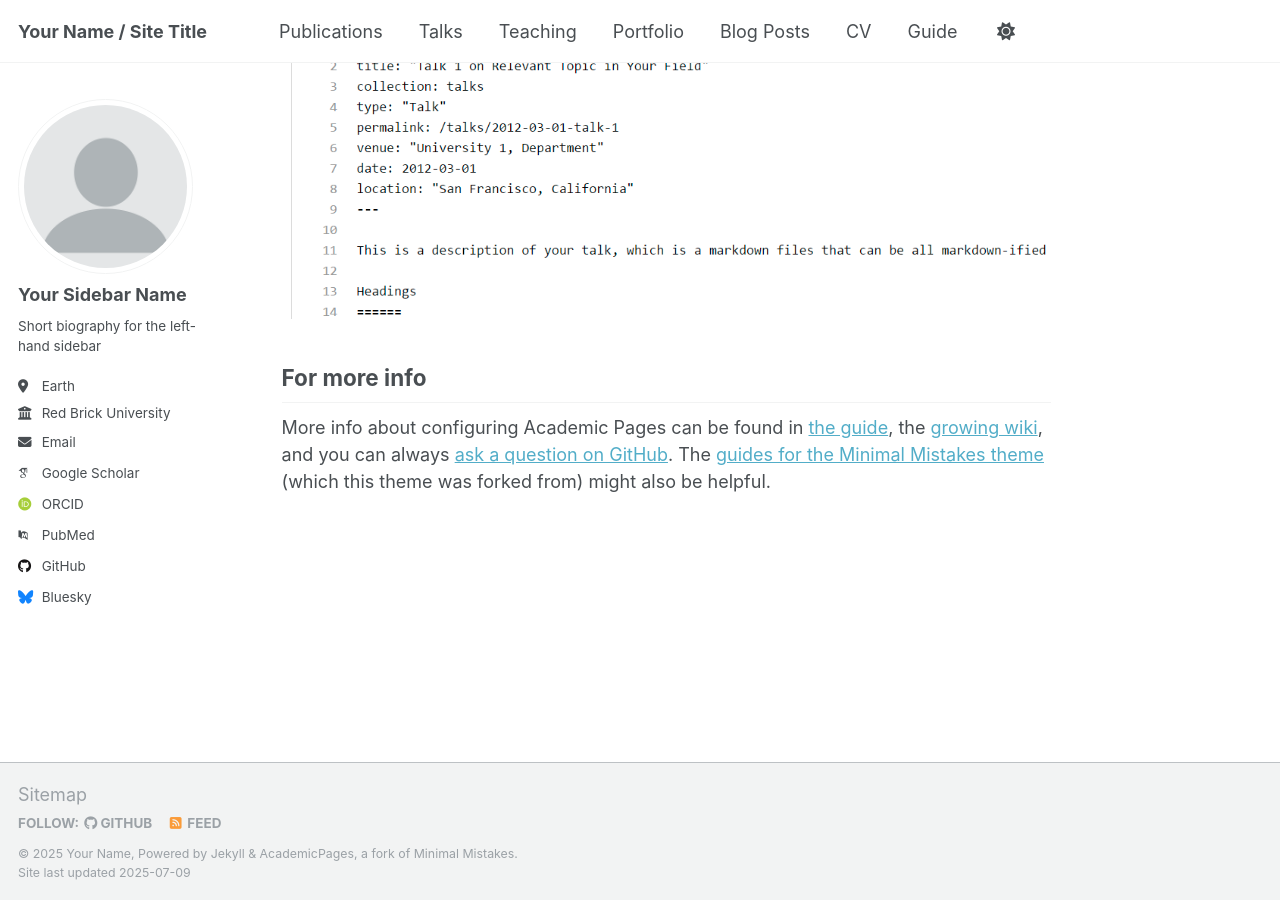
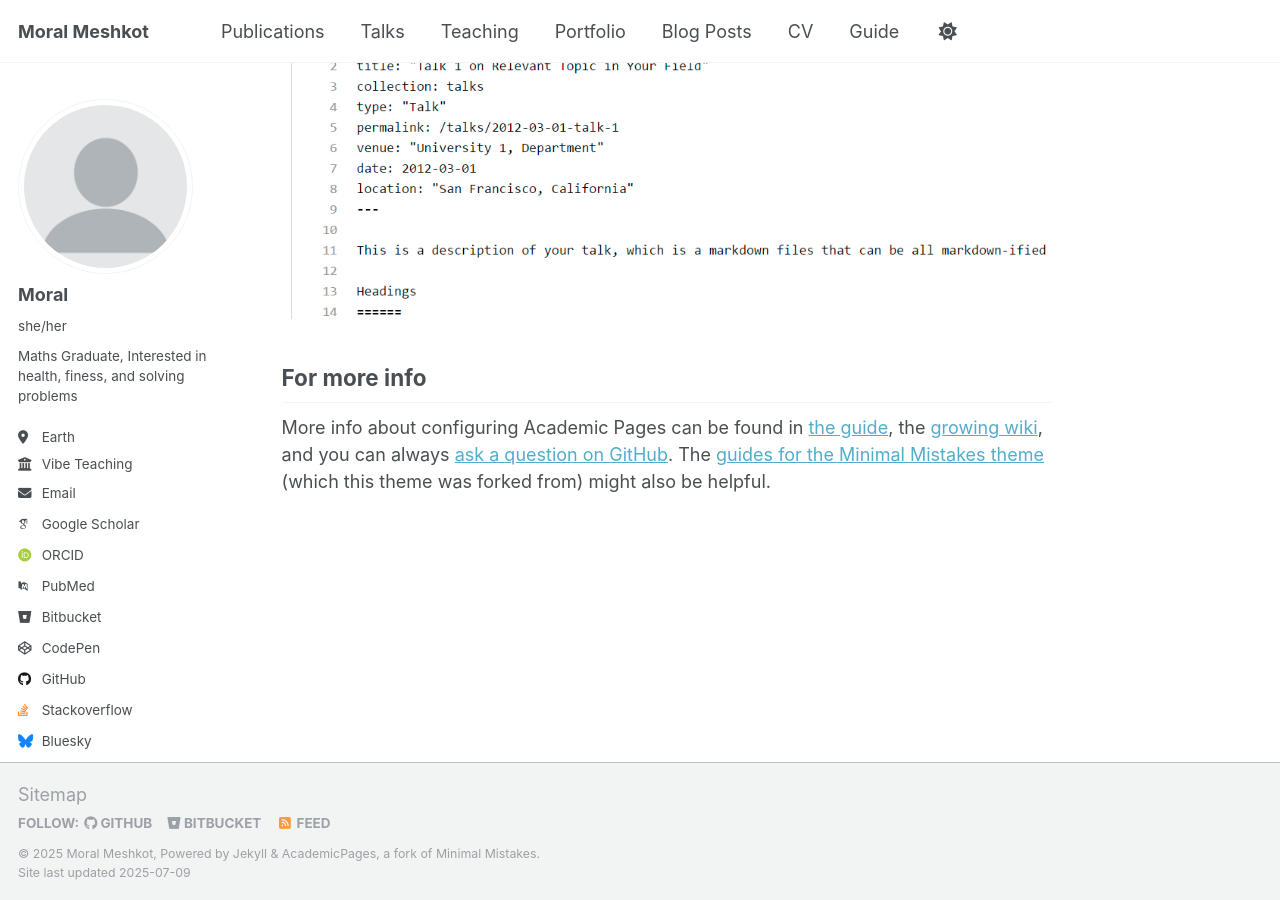
Before and after one commit to light1377/MoralMeshkot.github.io, a Jekyll site: the page built from _pages/about.md, in a window 1280 px wide and 900 px high, scrolled down 2636 px. Built offline with Jekyll 4.4.1, drawn with Linux system fonts in a browser that asks for light colours; some web fonts are replaced.

Commit message:
Update _config.yml

```diff
--- a/_config.yml
+++ b/_config.yml
@@ -9,11 +9,11 @@
 # Basic Site Settings
 locale                   : "en-US"
 site_theme               : "default"
-title                    : "Your Name / Site Title"
+title                    : "Moral Meshkot"
 title_separator          : "-"
-name                     : &name "Your Name"
-description              : &description "personal description"
-url                      : https://academicpages.github.io # the base hostname & protocol for your site e.g. "https://[your GitHub username].github.io" or if you already have some other page hosted on Github then use "https://[your GitHub username].github.io/[Your Repo Name]"
+name                     : &name "Moral Meshkot"
+description              : &description "On this website you can see my work, experiences and interests"
+url                      : https://MoralMeshkot.github.io # the base hostname & protocol for your site e.g. "https://[your GitHub username].github.io" or if you already have some other page hosted on Github then use "https://[your GitHub username].github.io/[Your Repo Name]"
 baseurl                  : "" # the subpath of your site, e.g. "/blog"
 repository               : "academicpages/academicpages.github.io"
 
@@ -23,13 +23,13 @@ repository               : "academicpages/academicpages.github.io"
 author:
   # Biographic information
   avatar           : "profile.png"
-  name             : "Your Sidebar Name"
-  pronouns         : # example: "she/her"
-  bio              : "Short biography for the left-hand sidebar"
+  name             : "Moral"
+  pronouns         : "she/her"
+  bio              : "Maths Graduate, Interested in health, finess, and solving problems"
   location         : "Earth"
-  employer         : "Red Brick University"
+  employer         : "Vibe Teaching"
   uri              : # URL
-  email            : "none@example.org"
+  email            : "moralm.1729@gmail.com"
 
   # Academic websites
   academia         : # URL
@@ -43,12 +43,12 @@ author:
   scopus           : # URL
 
   # Repositories and software development
-  bitbucket        : # Username - Update with your username on the site
-  codepen          : # Username
+  bitbucket        : https://bitbucket.org/moral-26/workspace/overview/
+  codepen          : https://codepen.io/Moral1729
   dribbble         : # Username
   github           : "academicpages"
   kaggle           : # Username
-  stackoverflow    : # User number or user number and name (i.e., use "1" or "1/jeff-atwood")
+  stackoverflow    : https://stackoverflow.com/users/30860953/moral-mesh
 
   # Social media
   bluesky          : "bsky.app" # Replace this with you Bluesky username
```
